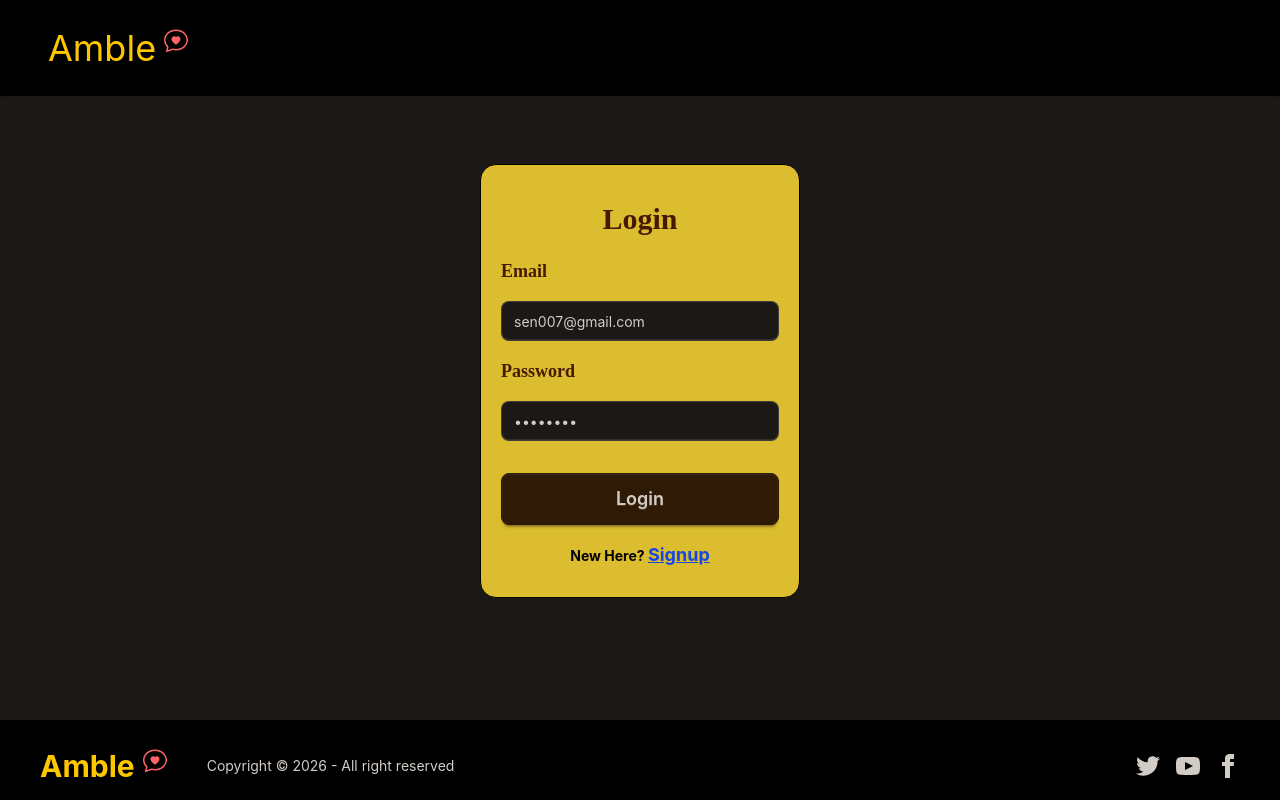
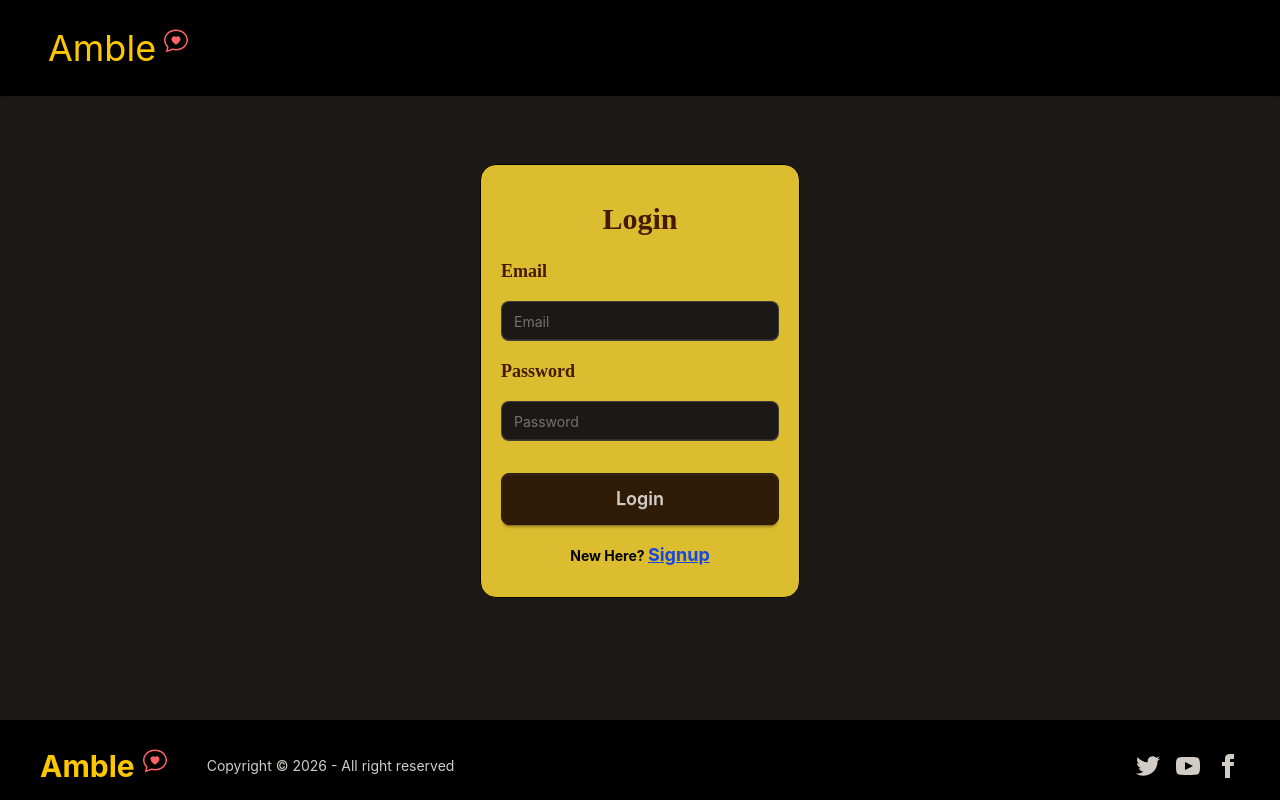
Before and after one commit to 13-soham/Frontend, a React (Vite) app: page /login in a window 1280 px wide. Built offline with nearby package versions, Linux system fonts and the light colour scheme; no server answers.

Commit message:
fix: minor fix

```diff
--- a/src/pages/Login.jsx
+++ b/src/pages/Login.jsx
@@ -9,8 +9,8 @@ import { toast } from "react-toastify";
 
 const Login = () => {
   const dispatch = useDispatch();
-  const [Email, setEmail] = useState("sen007@gmail.com");
-  const [Password, setPassword] = useState("Kaju@123");
+  const [Email, setEmail] = useState("");
+  const [Password, setPassword] = useState("");
   const [Error, setError] = useState("");
   const navigate = useNavigate();
 
```
Also changed, not shown: 1 other file (tests, documents, lock files or other folders).
